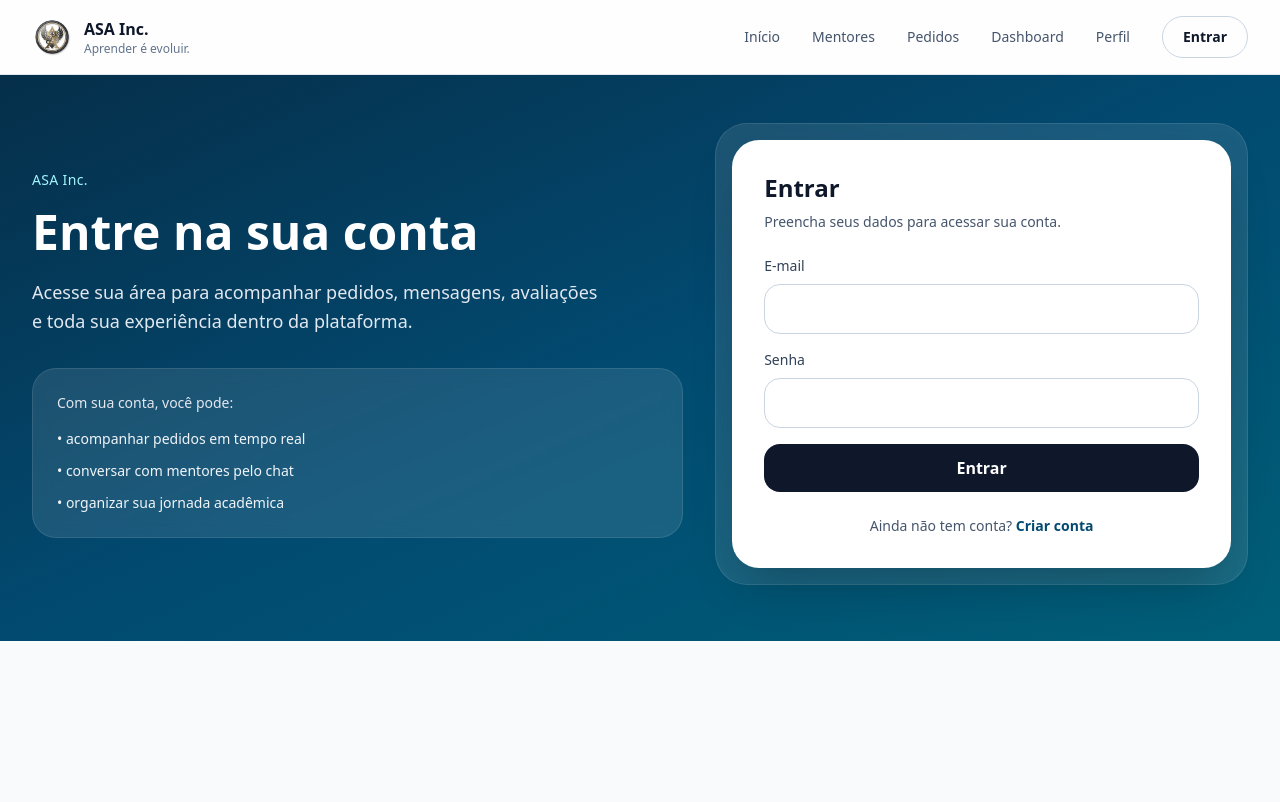
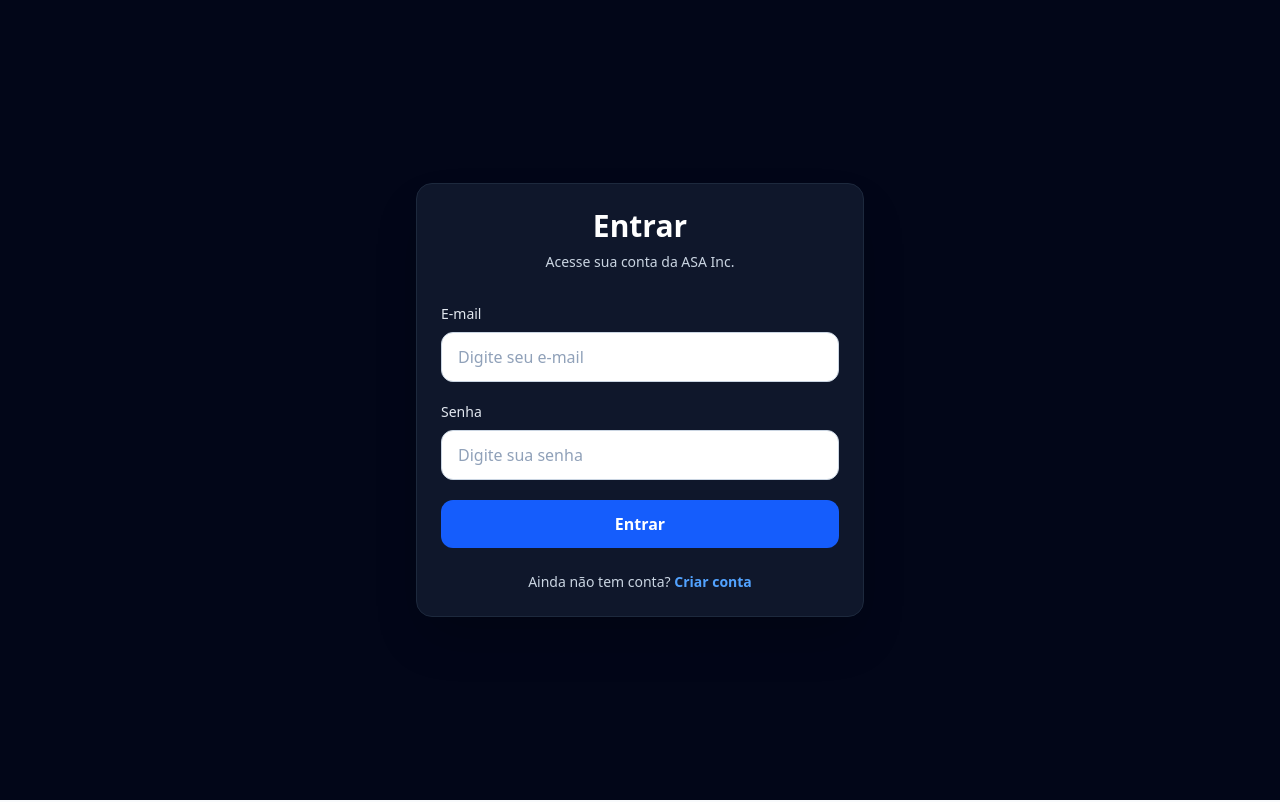
Before and after one commit to DgAleixo11/asa-inc, a Next.js app: page /login in a window 1280 px wide. Built offline with nearby package versions, Linux system fonts and the light colour scheme.

Commit message:
fix: corrige visual dos campos de login

```diff
--- a/src/app/login/page.tsx
+++ b/src/app/login/page.tsx
@@ -1,132 +1,123 @@
 "use client";
 
-import { useState } from "react";
+import { FormEvent, useState } from "react";
+import { signIn } from "next-auth/react";
 import Link from "next/link";
-import { signIn } from "next-auth/react";
-import ResponsiveShell from "@/components/layout/ResponsiveShell";
+import { useRouter } from "next/navigation";
 
 export default function LoginPage() {
-  const [form, setForm] = useState({
-    email: "",
-    password: "",
-  });
+  const router = useRouter();
 
-  const [message, setMessage] = useState("");
-  const [loading, setLoading] = useState(false);
+  const [email, setEmail] = useState("");
+  const [password, setPassword] = useState("");
 
-  async function handleSubmit(e: React.FormEvent) {
-    e.preventDefault();
-    setLoading(true);
-    setMessage("");
+  const [isLoading, setIsLoading] = useState(false);
+  const [errorMessage, setErrorMessage] = useState("");
+
+  async function handleSubmit(event: FormEvent<HTMLFormElement>) {
+    event.preventDefault();
+
+    setIsLoading(true);
+    setErrorMessage("");
 
     const result = await signIn("credentials", {
-      email: form.email,
-      password: form.password,
+      email,
+      password,
       redirect: false,
     });
 
+    setIsLoading(false);
+
     if (result?.error) {
-      setMessage("Login inválido. Confira seu e-mail e senha.");
-      setLoading(false);
+      setErrorMessage("E-mail ou senha inválidos.");
       return;
     }
 
-    window.location.href = "/dashboard";
+    router.push("/dashboard");
+    router.refresh();
   }
 
   return (
-    <ResponsiveShell mobileActive="profile">
-      <section className="bg-gradient-to-br from-sky-950 via-sky-900 to-cyan-800 px-5 pb-10 pt-8 text-white md:px-8 md:pb-14 md:pt-12">
-        <div className="mx-auto max-w-7xl">
-          <div className="grid gap-8 lg:grid-cols-[1.1fr_0.9fr] lg:items-center">
-            <div className="max-w-2xl">
-              <p className="text-sm font-medium tracking-wide text-cyan-200">
-                ASA Inc.
+    <main className="min-h-screen bg-slate-950 px-4 py-10 text-white">
+      <div className="mx-auto flex min-h-[calc(100vh-80px)] w-full max-w-md items-center justify-center">
+        <section className="w-full rounded-2xl border border-slate-800 bg-slate-900 p-6 shadow-2xl">
+          <div className="mb-8 text-center">
+            <h1 className="text-3xl font-bold text-white">Entrar</h1>
+
+            <p className="mt-2 text-sm text-slate-300">
+              Acesse sua conta da ASA Inc.
             </p>
-              <h1 className="mt-3 text-4xl font-bold leading-tight md:text-5xl">
-                Entre na sua conta
-              </h1>
-              <p className="mt-4 max-w-xl text-base leading-relaxed text-slate-200 md:text-lg">
-                Acesse sua área para acompanhar pedidos, mensagens, avaliações e
-                toda sua experiência dentro da plataforma.
-              </p>
-
-              <div className="mt-6 rounded-3xl border border-white/10 bg-white/10 p-5 backdrop-blur md:mt-8 md:p-6">
-                <p className="text-sm text-slate-200">
-                  Com sua conta, você pode:
-                </p>
-
-                <ul className="mt-4 space-y-3 text-sm text-slate-100">
-                  <li>• acompanhar pedidos em tempo real</li>
-                  <li>• conversar com mentores pelo chat</li>
-                  <li>• organizar sua jornada acadêmica</li>
-                </ul>
-              </div>
           </div>
 
-            <div className="rounded-[2rem] border border-white/10 bg-white/10 p-3 backdrop-blur md:p-4">
-              <div className="rounded-[1.7rem] bg-white p-6 shadow-2xl md:p-8">
-                <h2 className="text-2xl font-bold text-slate-900">Entrar</h2>
-                <p className="mt-2 text-sm text-slate-600">
-                  Preencha seus dados para acessar sua conta.
-                </p>
-
-                <form onSubmit={handleSubmit} className="mt-6 space-y-4">
+          <form onSubmit={handleSubmit} className="space-y-5">
             <div>
-                    <label className="mb-2 block text-sm font-medium text-slate-700">
+              <label
+                htmlFor="email"
+                className="mb-2 block text-sm font-medium text-slate-200"
+              >
                 E-mail
               </label>
+
               <input
-                      className="w-full rounded-2xl border border-slate-300 px-4 py-3 outline-none transition focus:border-sky-700"
-                      placeholder="seuemail@email.com"
-                      value={form.email}
-                      onChange={(e) => setForm({ ...form, email: e.target.value })}
+                id="email"
+                name="email"
+                type="email"
+                autoComplete="email"
+                placeholder="Digite seu e-mail"
+                value={email}
+                onChange={(event) => setEmail(event.target.value)}
+                required
+                className="w-full rounded-xl border border-slate-300 bg-white px-4 py-3 text-slate-950 placeholder:text-slate-400 outline-none transition focus:border-blue-500 focus:ring-2 focus:ring-blue-500"
               />
             </div>
 
             <div>
-                    <label className="mb-2 block text-sm font-medium text-slate-700">
+              <label
+                htmlFor="password"
+                className="mb-2 block text-sm font-medium text-slate-200"
+              >
                 Senha
               </label>
+
               <input
+                id="password"
+                name="password"
                 type="password"
-                      className="w-full rounded-2xl border border-slate-300 px-4 py-3 outline-none transition focus:border-sky-700"
-                      placeholder="Sua senha"
-                      value={form.password}
-                      onChange={(e) =>
-                        setForm({ ...form, password: e.target.value })
-                      }
+                autoComplete="current-password"
+                placeholder="Digite sua senha"
+                value={password}
+                onChange={(event) => setPassword(event.target.value)}
+                required
+                className="w-full rounded-xl border border-slate-300 bg-white px-4 py-3 text-slate-950 placeholder:text-slate-400 outline-none transition focus:border-blue-500 focus:ring-2 focus:ring-blue-500"
               />
             </div>
 
+            {errorMessage && (
+              <div className="rounded-xl border border-red-500/40 bg-red-500/10 px-4 py-3 text-sm text-red-200">
+                {errorMessage}
+              </div>
+            )}
+
             <button
-                    disabled={loading}
-                    className="w-full rounded-2xl bg-slate-900 px-4 py-3 font-semibold text-white transition hover:bg-slate-800 disabled:opacity-70"
+              type="submit"
+              disabled={isLoading}
+              className="w-full rounded-xl bg-blue-600 px-4 py-3 font-semibold text-white transition hover:bg-blue-700 disabled:cursor-not-allowed disabled:opacity-70"
             >
-                    {loading ? "Entrando..." : "Entrar"}
+              {isLoading ? "Entrando..." : "Entrar"}
             </button>
           </form>
 
-                {message ? (
-                  <p className="mt-4 rounded-2xl bg-rose-50 px-4 py-3 text-sm text-rose-700">
-                    {message}
-                  </p>
-                ) : null}
-
-                <div className="mt-6 text-center text-sm text-slate-600">
+          <div className="mt-6 text-center text-sm text-slate-300">
             Ainda não tem conta?{" "}
             <Link
-                    href="/cadastro"
-                    className="font-semibold text-sky-900 hover:text-sky-700"
+              href="/register"
+              className="font-semibold text-blue-400 hover:text-blue-300"
             >
               Criar conta
             </Link>
           </div>
+        </section>
       </div>
-            </div>
-          </div>
-        </div>
-      </section>
-    </ResponsiveShell>
+    </main>
   );
 }
```
Lines whose indentation alone changed are shown as unchanged.
